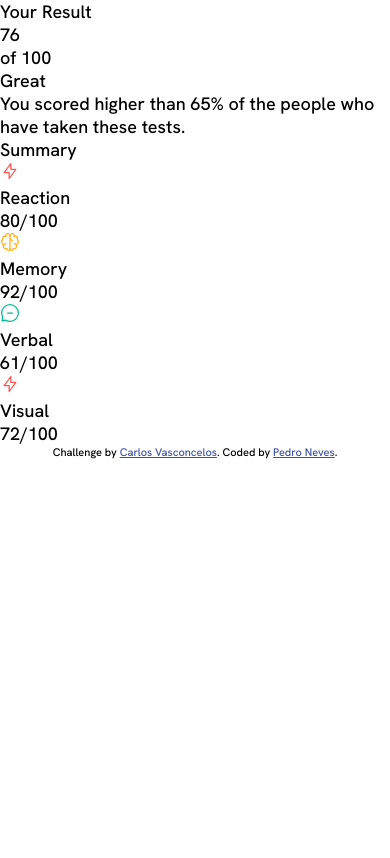
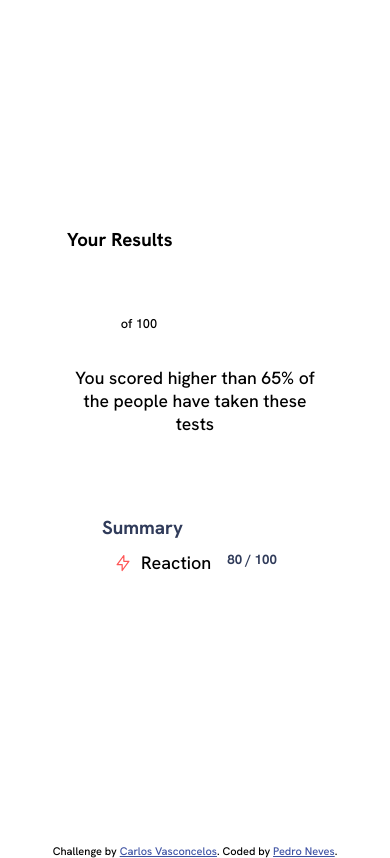
Before and after one commit to PedroN3ves/atv-nivelamento, a plain HTML site: page sumario/index.html in a window 390 px wide. Drawn offline with Linux system fonts and the light colour scheme.

Commit message:
Strutcture finished

```diff
--- a/sumario/index.html
+++ b/sumario/index.html
@@ -19,7 +19,30 @@
   </style>
 </head>
 <body>
-<main>
+  <div class="container">
+    <main>
+      <article class="results">
+        <h3>Your Results</h3>
+        <p class="result-points"><span>76</span>of 100</p>
+        <p class="result-feedback">Great</p>
+        <p class="result-description"> You scored higher than 65% of the people have taken these tests</p>
+      </article>
+      <section class="summary">
+        <h3>Summary</h3>
+        <div class="summary-box">
+          <article class="summary-info">
+            <img src="./assets/images/icon-reaction.svg" alt="">
+            <p>Reaction</p>
+          </article>
+          <h5 class="summary-calc"><span>80</span> / 100</h5>
+        </div>
+
+      </section>
+    </main>
+  </div>
+
+  <!-- estrutura alternativa -->
+<!-- <main>
   <div class="container">
     <section id="your-result">
       <div class="result-title">
@@ -103,7 +126,7 @@
       </div>
     </section>
   </div>
-</main>
+</main> -->
 
   <div class="attribution">
     Challenge by <a href="https://github.com/carloswvas" target="_blank">Carlos Vasconcelos</a>.
--- a/sumario/style.css
+++ b/sumario/style.css
@@ -2,12 +2,17 @@
     margin: 0;
     padding: 0;
     box-sizing: border-box;
+    scroll-behavior: smooth;
 }
 
 /* Style predefinition started */
 
 html, body{
     font-family: 'Hanken Grotesk', sans-serif;
+    background-color: var(--background-color);
+}
+
+p{
     font-size: 18px;
 }
 
@@ -39,3 +44,141 @@ html, body{
 }
 
 /* Style predefinition finished */
+
+.box-reaction{
+    background-color: var(--LightRed-100);
+    color: var(--LightRed);
+}
+
+.box-memory{
+    background-color: var(--OrangeYellow-100);
+    color: var(--OrangeYellow);
+}
+
+.box-verbal{
+    background-color: var(--GreenTeal-100);
+    color: var(--GreenTeal);
+}
+
+.box-visual{
+    background-color: var(--CobaltBlue-100);
+    color: var(--CobaltBlue);
+}
+
+.container{
+    display: flex;
+    justify-content: center;
+    align-items: center;
+    margin: 0 auto;
+
+    max-width: 1440px; /*Desktop View*/
+    min-width: 375px; /*Mobile View*/
+    height: 100vh;
+}
+
+main{
+    background-color: var(--background-color);
+    border-radius: 22px;
+    display: flex;
+    gap: 3rem;
+}
+
+.result{
+    background: linear-gradient(var(--LightSlateBlue), var(--LightRoyalBlue));
+    padding: 2rem;
+    color: var(--LightLavender);
+    display: flex;
+    flex-direction: column;
+    align-items: center;
+}
+
+.result .result-points{
+    background: linear
+}
+
+.result-points{
+    display: flex;
+    flex-direction: column;
+    justify-content: center;
+    align-items: center;
+    width: 9rem;
+    font-size: .8rem;
+}
+
+.result-points span{
+    color: white;
+    font-size: 3rem;
+    font-weight: 800;
+}
+
+.result-feedback{
+    color: white;
+    font-size: 1.6rem;
+    font-weight: 700;
+}
+
+.result-description{
+    max-width: 16rem;
+    text-align: center;
+    font-size: 1.1rem;
+}
+
+.summary{
+    display: flex;
+    margin: 0 auto;
+    flex-direction: column;
+    justify-content: center;
+    padding: 2rem;
+}
+
+.summary h3{
+    color: var(--DarkGrayBlue);
+}
+
+.summary-box{
+    display: flex;
+    gap: 1rem;
+    width: 100%;
+    justify-content: space-between;
+    flex-wrap: wrap;
+    padding: .7rem;
+    border-radius: 8px;
+}
+
+.summary-info{
+    display: flex;
+    align-items: center;
+    gap: .5rem;
+}
+
+.summary-box h5{
+    color: var(--DarkGrayBlue);
+}
+
+.summary-calc span{
+    font-weight: 700;
+}
+
+.summary button{
+    background-color: var(--DarkGrayBlue);
+    border: none;
+    border-radius: 22px;
+    color: white;
+    font-weight: 700;
+    padding: .8rem 5rem;
+}
+
+@media only screen and (max-width: 610px) {
+    main{
+        display: flex;
+        flex-flow: column wrap;
+    }
+
+    .result{
+        width: 100%;
+    }
+
+    .summary{
+        max-width: 500px;
+    }
+}
```
